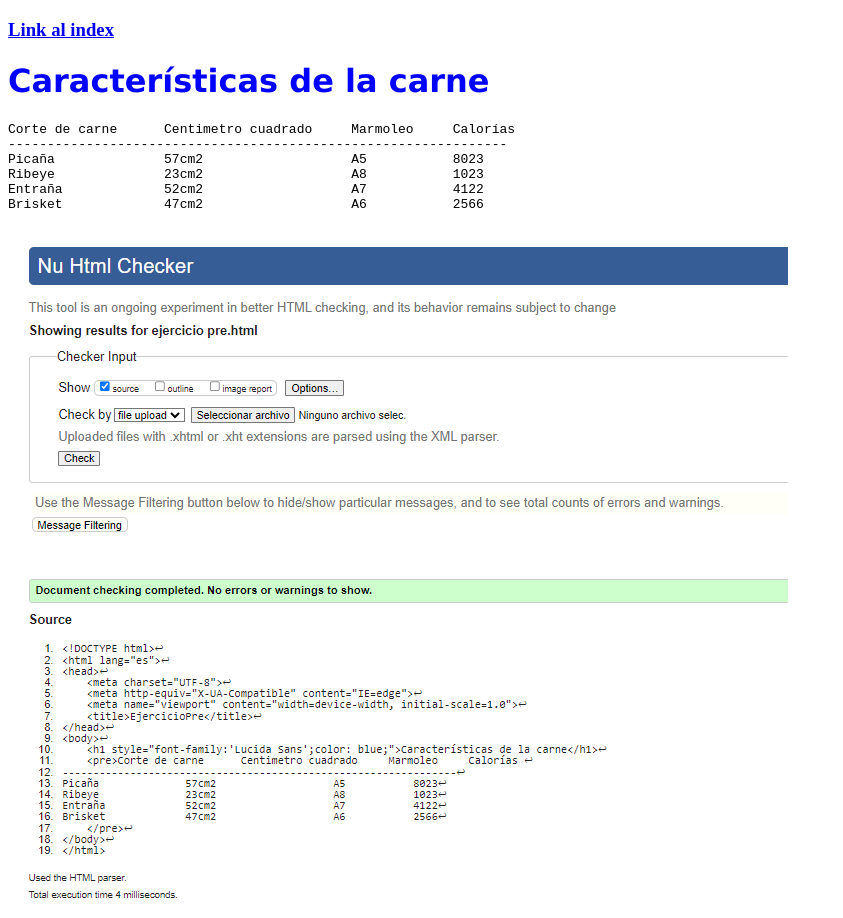
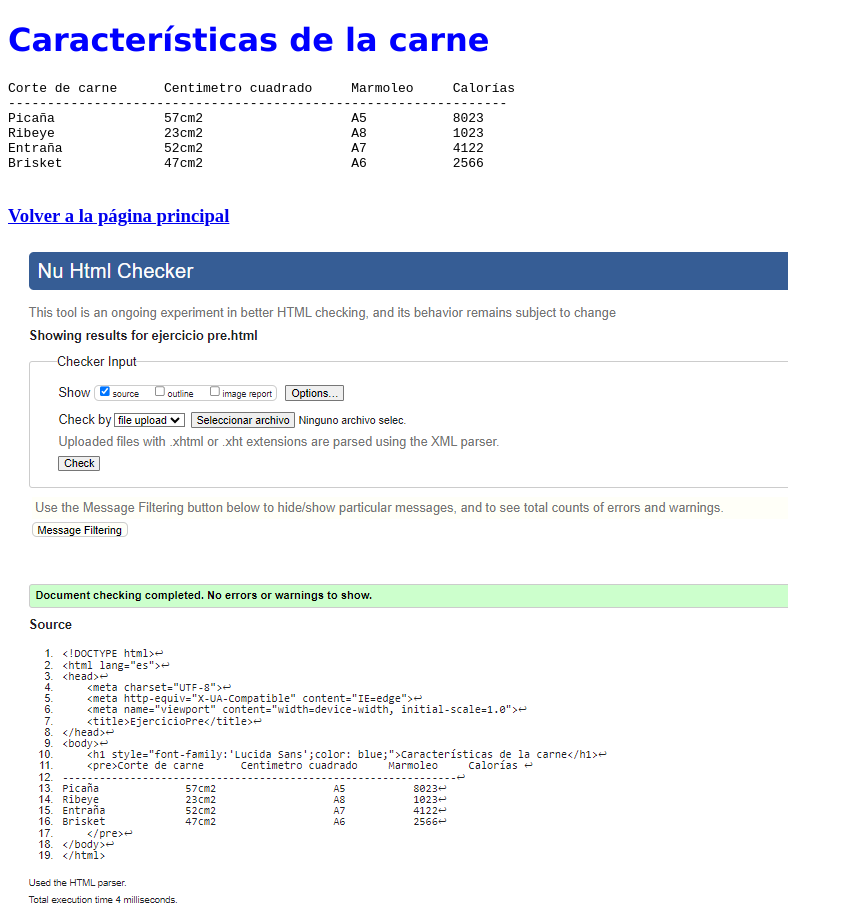
Before and after one commit to Mandretta/mandretta.github.io, a plain HTML site: page practica1html/ejercicio pre.html in a window 1280 px wide. Shown: the whole page, without its empty margins (0-843 px from the left). Drawn offline with Linux system fonts and the light colour scheme.

Commit message:
Cambio de link a index hacia abajo

```diff
--- a/practica1html/ejercicio pre.html
+++ b/practica1html/ejercicio pre.html
@@ -7,7 +7,6 @@
     <title>EjercicioPre</title>
 </head>
 <body>
-    <h3><a href="../index.html">Link al index</a></h3>
     <h1 style="font-family:'Lucida Sans';color: blue;">Características de la carne</h1>
     <pre>Corte de carne      Centimetro cuadrado     Marmoleo     Calorías
 ----------------------------------------------------------------
@@ -16,6 +15,7 @@ Ribeye              23cm2                   A8           1023
 Entraña             52cm2                   A7           4122
 Brisket             47cm2                   A6           2566
     </pre>
+    <h3><a href="../index.html">Volver a la página principal</a></h3>
 <img src="../imagenes/Screenshot_3.png" alt="Comprobación">
 </body>
 </html>
```
Also changed, not shown: practica1html/ejercicio3.html (+2 -2 lines), practica1html/exercici1.html (+1 -1 lines).
